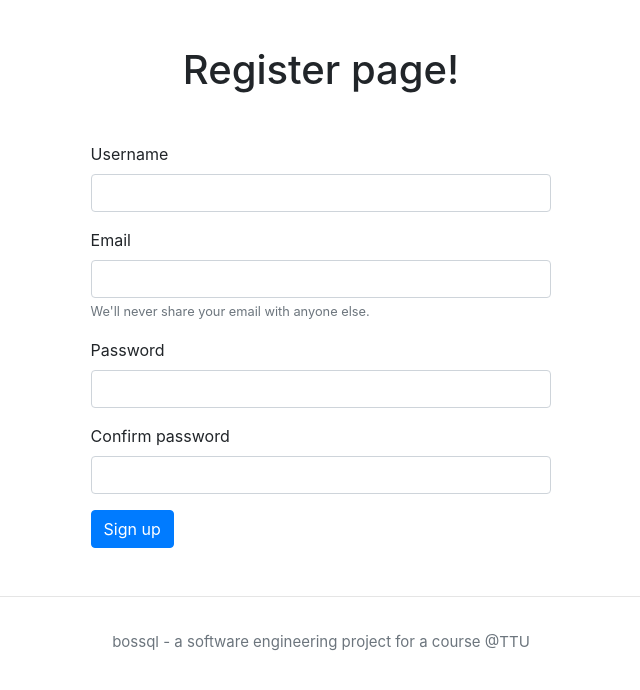
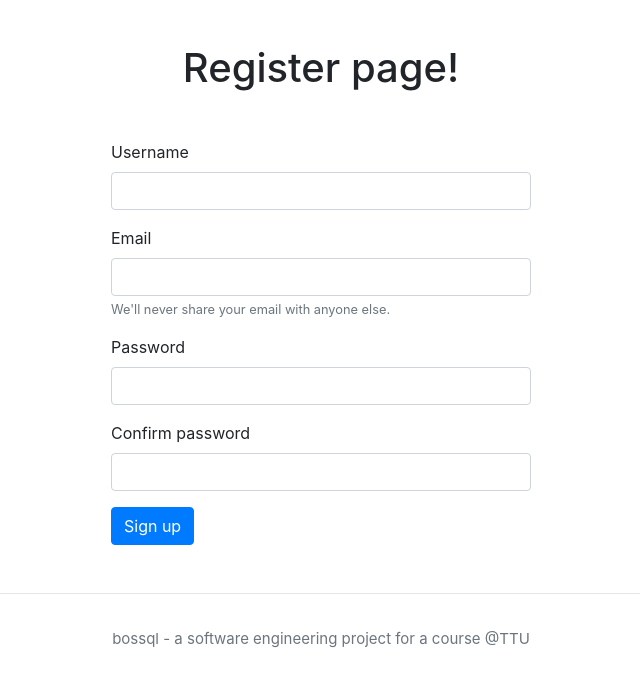
Before and after one commit to rrebase/bossql, a Django app: page /accounts/register in a window 1280 px wide. Shown: the part 56-746 px from the top of the page, without its empty margins (319-959 px from the left). Run offline with Django 3.2, Linux system fonts and the light colour scheme; some libraries are stand-ins or nearby versions.

Commit message:
Refactor accoring to Teekivi for merge.

```diff
--- a/accounts/admin.py
+++ b/accounts/admin.py
@@ -1,5 +1,4 @@
 from django.contrib import admin
-from django.contrib.auth import get_user_model
 from django.contrib.auth.admin import UserAdmin
 
 from .forms import CustomUserCreationForm, CustomUserChangeForm
--- a/accounts/forms.py
+++ b/accounts/forms.py
@@ -10,15 +10,16 @@ class CustomUserCreationForm(UserCreationForm):
 
     def __init__(self, *args, **kwargs):
         super(UserCreationForm, self).__init__(*args, **kwargs)
-        self.fields["username"].widget.attrs["class"] = "form-control"
-        self.fields["email"].widget.attrs["class"] = "form-control"
-        self.fields["password1"].widget.attrs["class"] = "form-control"
-        self.fields["password2"].widget.attrs["class"] = "form-control"
+        for field in ("username", "email", "password1", "password2"):
+            self.fields[field].widget.attrs["class"] = "form-control"
 
     class Meta(UserCreationForm.Meta):
         model = CustomUser
         fields = ("username", "email")
         error_messages = ""
+
+    def clean_username(self):  # TODO add invalid classes
+        pass
 
 
 class CustomUserChangeForm(UserChangeForm):
--- a/accounts/models.py
+++ b/accounts/models.py
@@ -17,13 +17,12 @@ class MyValidator(UnicodeUsernameValidator):
 
 
 class CustomUser(AbstractUser):
-    username_validator = MyValidator()
     username = models.CharField(
         _('username'),
         max_length=150,
         unique=True,
         help_text=_('Required. 150 characters or fewer. Letters, digits and ./+/-/_ only.'),
-        validators=[username_validator],
+        validators=[MyValidator()],
         error_messages={
             'unique': _("A user with that username already exists."),
         },
@@ -32,4 +31,5 @@ class CustomUser(AbstractUser):
     completed_challenges = models.IntegerField(default=0)
     allow_seen_in_stats = models.BooleanField(default=True)
     is_email_public = models.BooleanField(default=False)
+
     objects = CustomUserManager()
--- a/accounts/static/accounts/style.css
+++ b/accounts/static/accounts/style.css
@@ -1,8 +1,7 @@
-.center-block {
+.account-form {
     text-align: left;
-    margin-left: 32%;
-    margin-right: 32%;
-    margin-top: 8%;
+    margin-top: 100px;
+    max-width: 450px;
 }
 
 .error-msg {
--- a/accounts/templates/accounts/login.html
+++ b/accounts/templates/accounts/login.html
@@ -6,7 +6,7 @@
 {% endblock %}
 
 {% block content %}
-  <div class="center-block">
+  <div class="container account-form">
     <h1 class="mb-5 text-center">Login page!</h1>
     <form method="post">
       {% csrf_token %}
--- a/accounts/templates/accounts/profile.html
+++ b/accounts/templates/accounts/profile.html
@@ -19,7 +19,6 @@
 
     {% if user.username == customuser.username %}
       <h3 class="mt-5 pb-3">Change settings:</h3>
-      {% if form %}
       <form method="post" class="ml-4">
         {% csrf_token %}
         <div class="form-group">
@@ -33,6 +32,5 @@
         <button type="submit" class="btn btn-primary mt-3">Save settings</button>
       </form>
     {% endif %}
-    {% endif %}
   </div>
 {% endblock %}
--- a/accounts/templates/accounts/register.html
+++ b/accounts/templates/accounts/register.html
@@ -6,7 +6,7 @@
 {% endblock %}
 
 {% block content %}
-  <div class="center-block">
+  <div class="container account-form">
     <h1 class="mb-5 text-center">Register page!</h1>
     <form method="post">
       {% csrf_token %}
--- a/stats/templates/stats/index.html
+++ b/stats/templates/stats/index.html
@@ -6,7 +6,7 @@
 {% endblock %}
 
 {% block content %}
-  <div class="container" style="margin-top: 10%">
+  <div class="container" style="margin-top: 100px">
     <h1>Stats</h1>
     <table class="table table-striped">
       <thead>
```
Also changed, not shown: accounts/backends.py (+4 -5 lines). Lines whose indentation alone changed are shown as unchanged.
